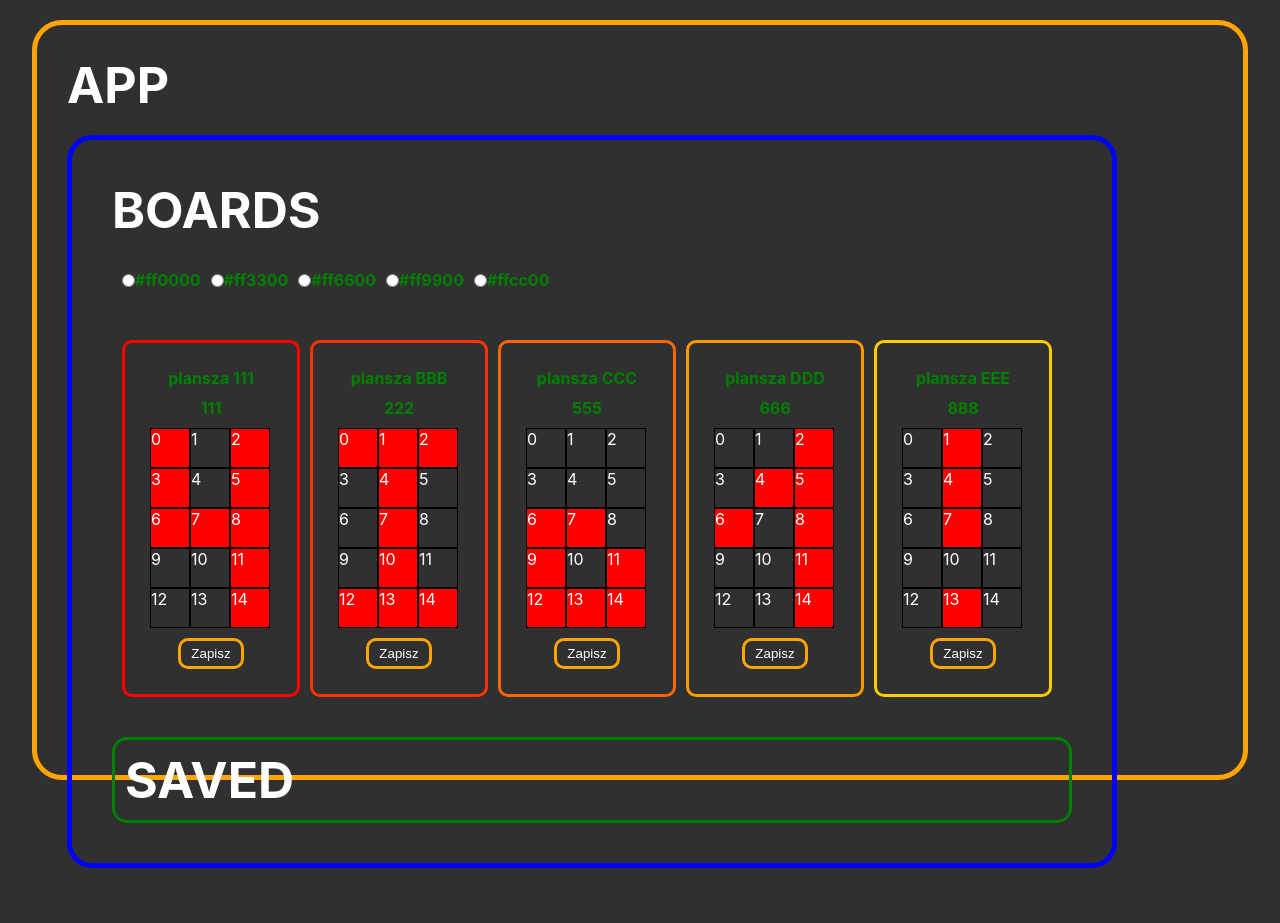
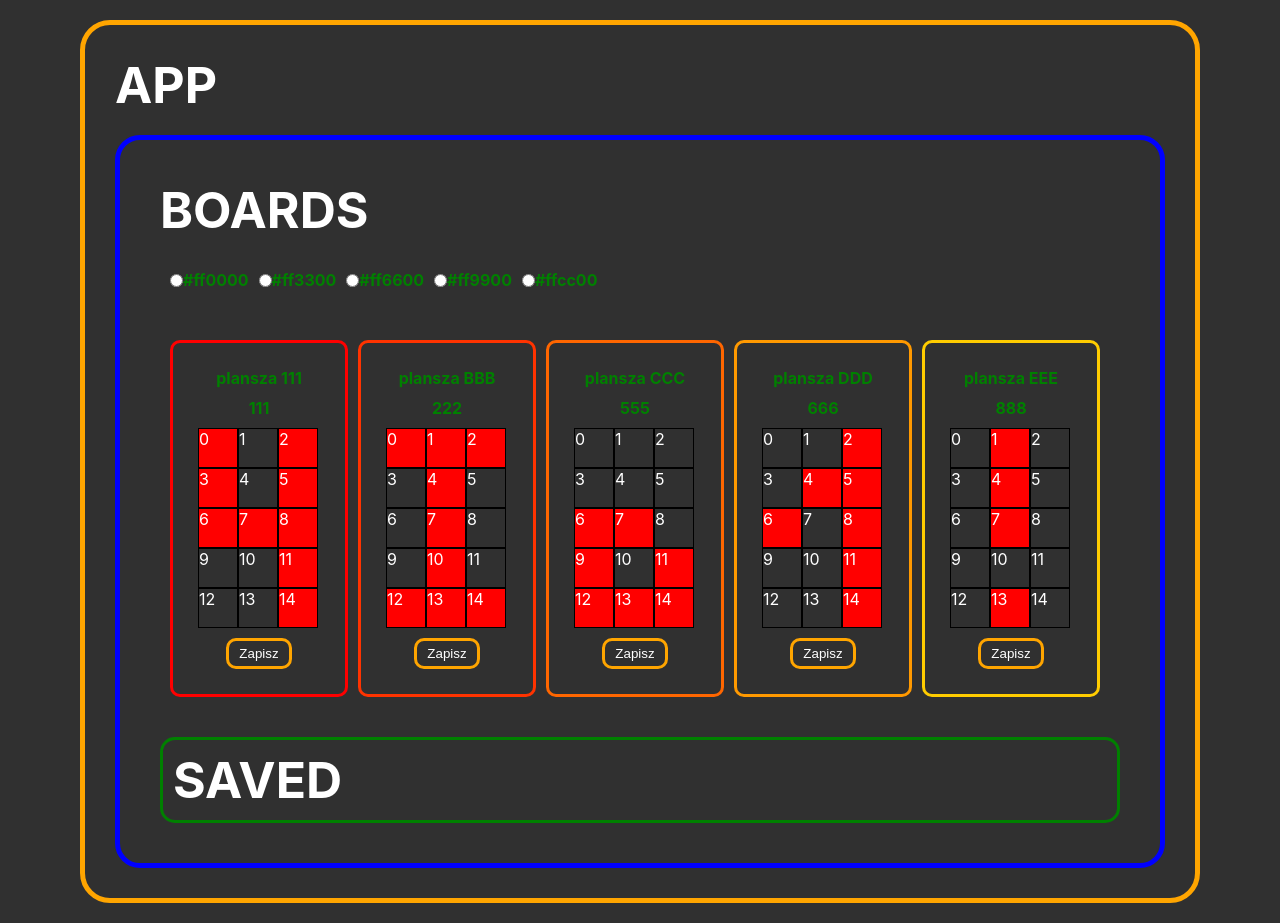
Before and after one commit to prettyBad-coder/Lekcje-React-stefan, a React (Create React App) app in the folder sprawdzian/: page / in a window 1280 px wide. Before the commit the page ends 868 px from the top, so only its background shows below. Built offline with nearby package versions, Linux system fonts and the light colour scheme.

Commit message:
Finished

```diff
--- a/sprawdzian/src/components/Boards.js
+++ b/sprawdzian/src/components/Boards.js
@@ -1,6 +1,7 @@
 import React, { Component } from 'react';
 import data from '../data.json';
 import Board from './Board';
+import SavedBoard from './SavedBoard';
 
 class Boards extends Component {
 	constructor(props) {
@@ -70,9 +71,7 @@ class Boards extends Component {
 					</div>
 					{this.state.savedArr.map(element => {
 						return (
-							<div className="c">
-								{JSON.stringify(element.data)}
-							</div>
+							<SavedBoard arr={element.data} color={element.color} />
 						)
 					})}
 				</div>
--- /dev/null
+++ b/sprawdzian/src/components/SavedBoard.js
@@ -0,0 +1,22 @@
+import React, { Component } from 'react';
+
+class SavedBoard extends Component {
+	render() {
+		console.log(this.props.color);
+		console.log(this.props.arr);
+
+		return (
+			<div className="tabelka">
+				{this.props.arr.map((element, index) => {
+					return(
+						<div className="box" style={{backgroundColor: element.selected ? 'transparent' : this.props.color}}>
+							{ index }
+						</div>
+					)
+				})}
+			</div>
+		);
+	}
+}
+
+export default SavedBoard;
--- a/sprawdzian/src/components/SimpleBoard.js
+++ b/sprawdzian/src/components/SimpleBoard.js
@@ -98,6 +98,11 @@ class SimpleBoard extends Component {
 		this.props.mySave(this.state.coordsTab[this.props.pattern], this.props.tableColor);
 	}
 
+	componentDidUpdate(prevProps) {
+		if(this.props.tableColor != prevProps.tableColor)
+			this.props.mySave(this.state.coordsTab[this.props.pattern], this.props.tableColor);
+	}
+
 	boxClick = (data) => {
 		let tab = this.state.coordsTab;
 		tab[this.props.pattern][data.target.id].selected = !tab[this.props.pattern][data.target.id].selected;
--- a/sprawdzian/src/style/App.css
+++ b/sprawdzian/src/style/App.css
@@ -12,8 +12,8 @@ body {
 }
 
 .App {
-  height: 95vh;
-  width: 95vw;
+  height: max-content;
+  width: max-content;
   display: flex;
   flex-direction: column;
   align-items: flex-start;
```
